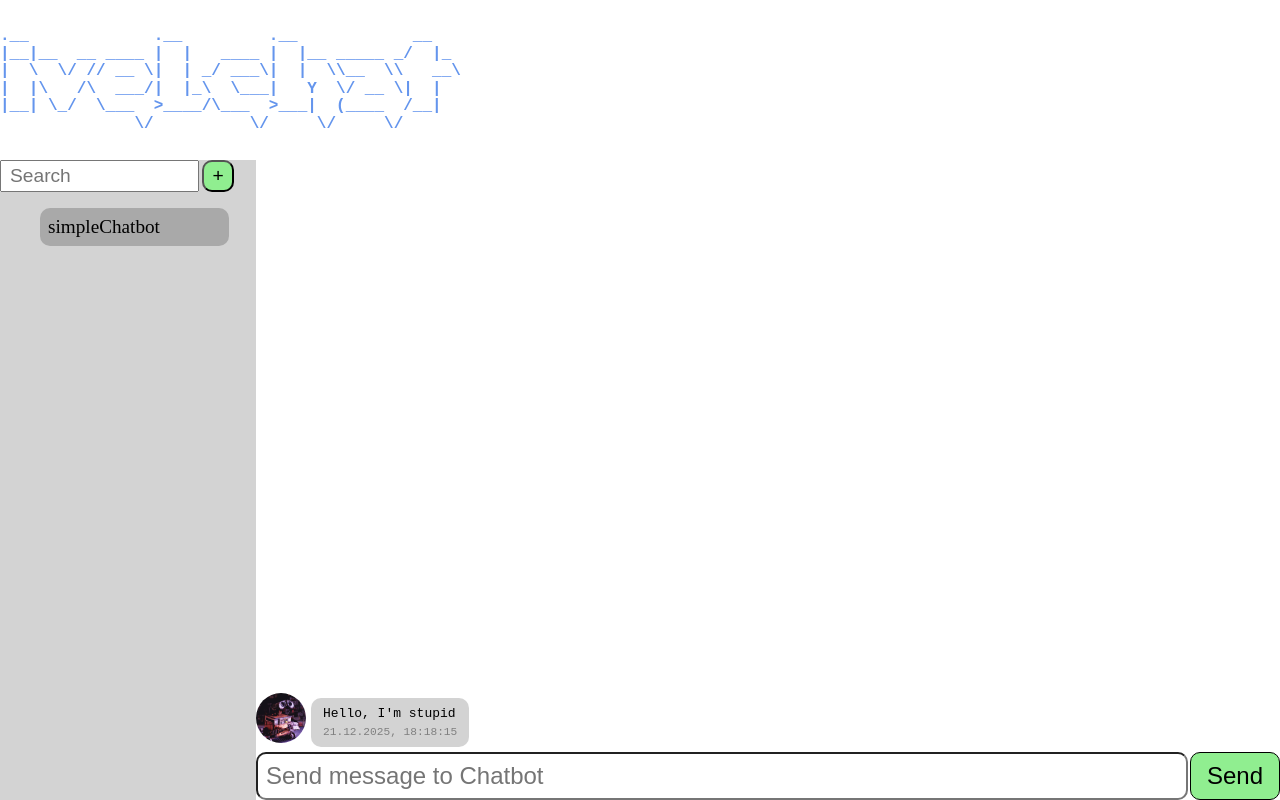
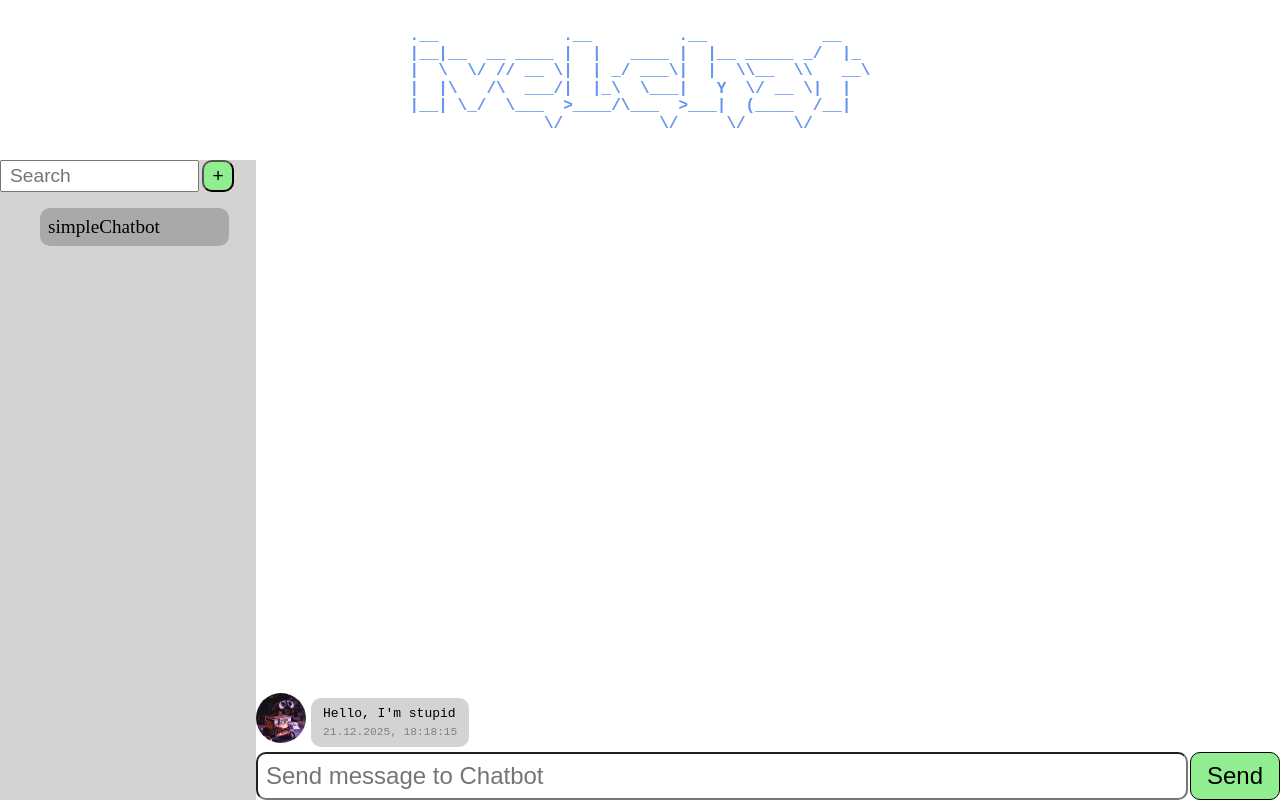
Before and after one commit to iveltier/ivelchat, a React (Vite) app: page /startseite in a window 1280 px wide. Built offline with nearby package versions, Linux system fonts and the light colour scheme.

Commit message:
small changes

```diff
--- a/src/components/home/logo/logo.module.css
+++ b/src/components/home/logo/logo.module.css
@@ -10,7 +10,7 @@
 	height: 18vh;
 	display: flex;
 	align-items: center;
-	justify-content: left;
+	justify-content: center;
 }
 
 @media (prefers-color-scheme: dark) {
```
